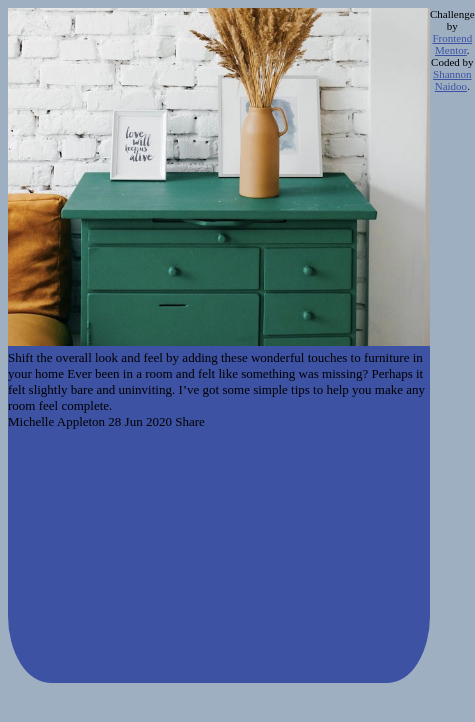
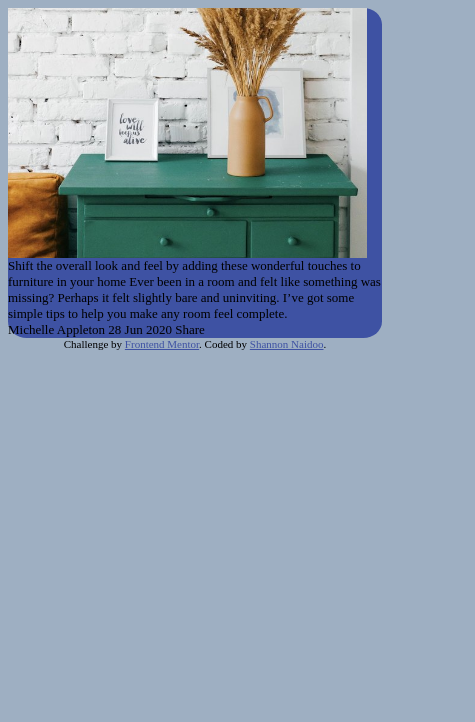
Before and after one commit to shannon7898/article-preview-component-master, a plain HTML site: page index.html in a window 390 px wide. Shown: the whole page, 475 px wide, since content can reach past the window. Drawn offline with Linux system fonts and the light colour scheme.

Commit message:
resizing and cropping image

```diff
--- a/css/main.css
+++ b/css/main.css
@@ -1,7 +1,7 @@
 body {
     background-color: #9eafc2;
     font-size: 13px;
-    display: flex;
+    display: grid;
 }
 
 .attribution {
@@ -13,13 +13,20 @@ body {
 }
 
 .main {
-    border-radius: 10%;
+    border-radius: 5%;
     background-color: #3e52a3;
-    height: 80vh;
 }
 
-img {
-    width: 50vh;
-    height: auto;
-    text-align: center;
+@media screen and (max-width: 500px) {
+    .crop {
+        width: 359px;
+        height: 250px;
+        overflow: hidden;
+    }
+
+    .crop img {
+        width: 400px;
+        height: 300px;
+        margin: 0 0 0 0;
+    }
 }
--- a/index.html
+++ b/index.html
@@ -14,7 +14,7 @@
 <body>
 
   <div class="main">
-    <div class="img-con">
+    <div class="crop">
       <img src="images/drawers.jpg" alt="drawers">
     </div>
 
```
